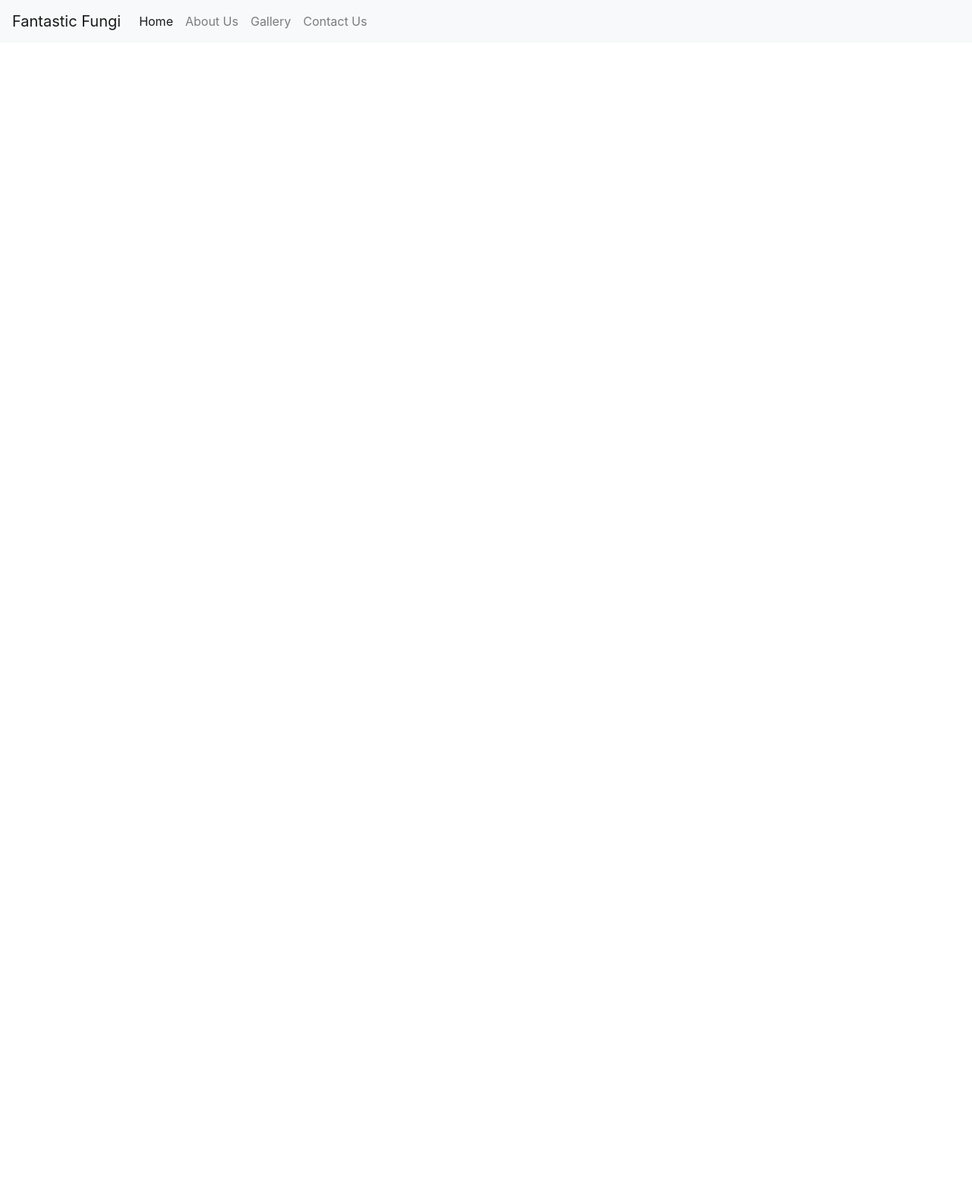
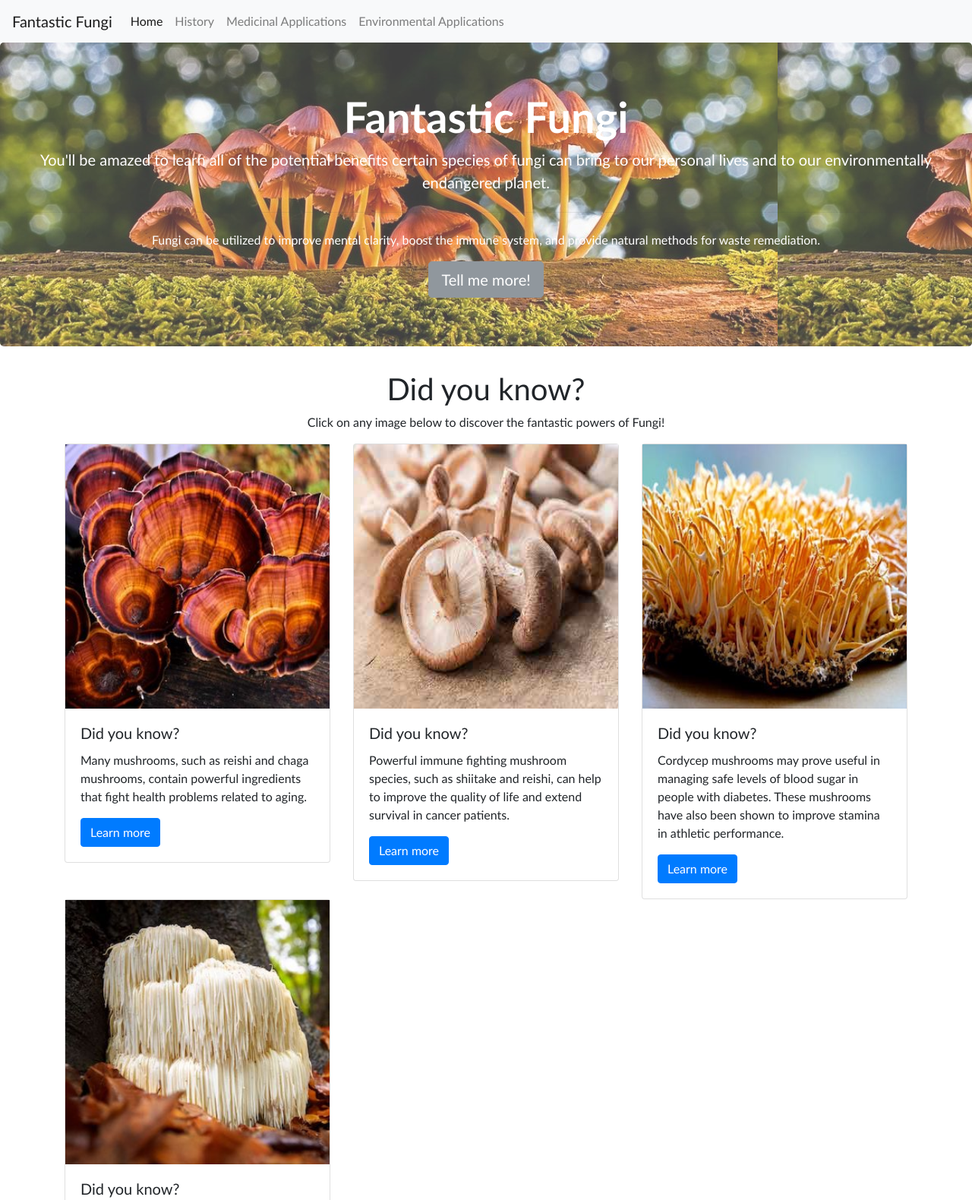
Before and after one commit to SKBoswell/FatasticFungi, a plain HTML site: page index.html in a window 1280 px wide. Shown: the top 1580 px of the page at 76% size. Before the commit the page ends 800 px from the top, so only its background shows below. Drawn offline with nearby package versions, Linux system fonts and the light colour scheme.

Commit message:
most of Home page content displayed

```diff
--- a/Resources/style.css
+++ b/Resources/style.css
@@ -0,0 +1,10 @@
+body{
+    font-family: 'Gill Sans', 'Gill Sans MT', Calibri, 'Trebuchet MS', sans-serif
+}
+
+#banner {
+    background-image: url("./images/banner.jpg");
+    opacity: 0.75;
+    color: white;
+
+}
--- a/index.html
+++ b/index.html
@@ -17,12 +17,75 @@
             <div class="collapse navbar-collapse" id="navbarNavAltMarkup">
               <div class="navbar-nav">
                 <a class="nav-item nav-link active" href="#banner">Home <span class="sr-only">(current)</span></a>
-                <a class="nav-item nav-link" href="#about-us">About Us</a>
-                <a class="nav-item nav-link" href="#gallery">Gallery</a>
-                <a class="nav-item nav-link" href="#contact-us">Contact Us</a>
+                <a class="nav-item nav-link" href="#history">History</a>
+                <a class="nav-item nav-link" href="#medicinal-apps">Medicinal Applications</a>
+                <a class="nav-item nav-link" href="#env-apps">Environmental Applications</a>
               </div>
             </div>
         </nav>
+
+        <div id="banner" class="jumbotron text-center">
+            <h1 class="display-4 font-weight-bolder">Fantastic Fungi</h1>
+            <p class="lead">You'll be amazed to learn all of the potential benefits certain species of fungi can bring to our personal lives and to our environmentally endangered planet.</p>
+            <hr class="my-4">
+            <p>Fungi can be utilized to improve mental clarity, boost the immune system, and provide natural methods for waste remediation.</p>
+            <a class="btn btn-secondary btn-lg" href="#" role="button">Tell me more!</a>
+        </div>
+
+        <div class="container">
+            <div class="text-center">
+                <h1 display-4>Did you know?</h1>
+                <p>Click on any image below to discover the fantastic powers of Fungi!</p>
+            </div>
+            <div class="row">
+                <div class="col-4">
+                    <div class="card">
+                        <img src="./Resources/images/reishiFungi.jpg" alt="reishi mushroom">
+                        <div class="card-body">
+                          <h5 class="card-title">Did you know?</h5>
+                          <p class="card-text">Many mushrooms, such as reishi and chaga mushrooms, contain powerful ingredients that fight health problems related to aging.</p>
+                          <a href="#" class="btn btn-primary">Learn more</a>
+                        </div>
+                    </div>
+                </div>
+                <div class="col-4">
+                    <div class="card">
+                        <img src="./Resources/images/shiitakeMushrooms.jpg" alt="shiitake mushroom">
+                        <div class="card-body">
+                          <h5 class="card-title">Did you know?</h5>
+                          <p class="card-text">Powerful immune fighting mushroom species, such as shiitake and reishi, can help to improve the quality of life and extend survival in cancer patients.</p>
+                          <a href="#" class="btn btn-primary">Learn more</a>
+                        </div>
+                    </div>
+                </div>
+                <div class="col-4">
+                    <div class="card">
+                        <img src="./Resources/images/cordycepsMushrooms.jpg" alt="cordycep mushroom">
+                        <div class="card-body">
+                          <h5 class="card-title">Did you know?</h5>
+                          <p class="card-text">Cordycep mushrooms may prove useful in managing safe levels of blood sugar in people with diabetes. These mushrooms have also been shown to improve stamina in athletic performance.</p>
+                          <a href="#" class="btn btn-primary">Learn more</a>
+                        </div>
+                    </div>
+                </div>
+                <div class="col-4">
+                    <div class="card">
+                        <img src="./Resources/images/lionsmaneMushroom.jpg" alt="lion's mane mushroom">
+                        <div class="card-body">
+                          <h5 class="card-title">Did you know?</h5>
+                          <p class="card-text">Lion's mane mushrooms have been shown to help improve cognitive brain function and prevent the breakdown of spatial short-term and visual recognition memory.</p>
+                          <a href="#" class="btn btn-primary">Learn more</a>
+                        </div>
+                    </div>
+                </div>
+
+            </div>
+        </div>
+
+
+        </div>
+
+
 
 
 
```
Also changed, not shown: Resources/images/banner.jpg (added), Resources/images/cordycepsMushrooms.jpg (added), Resources/images/lionsmaneMushroom.jpg (added), Resources/images/reishiFungi.jpg (added), Resources/images/shiitakeMushrooms.jpg (added), 2 other files.
